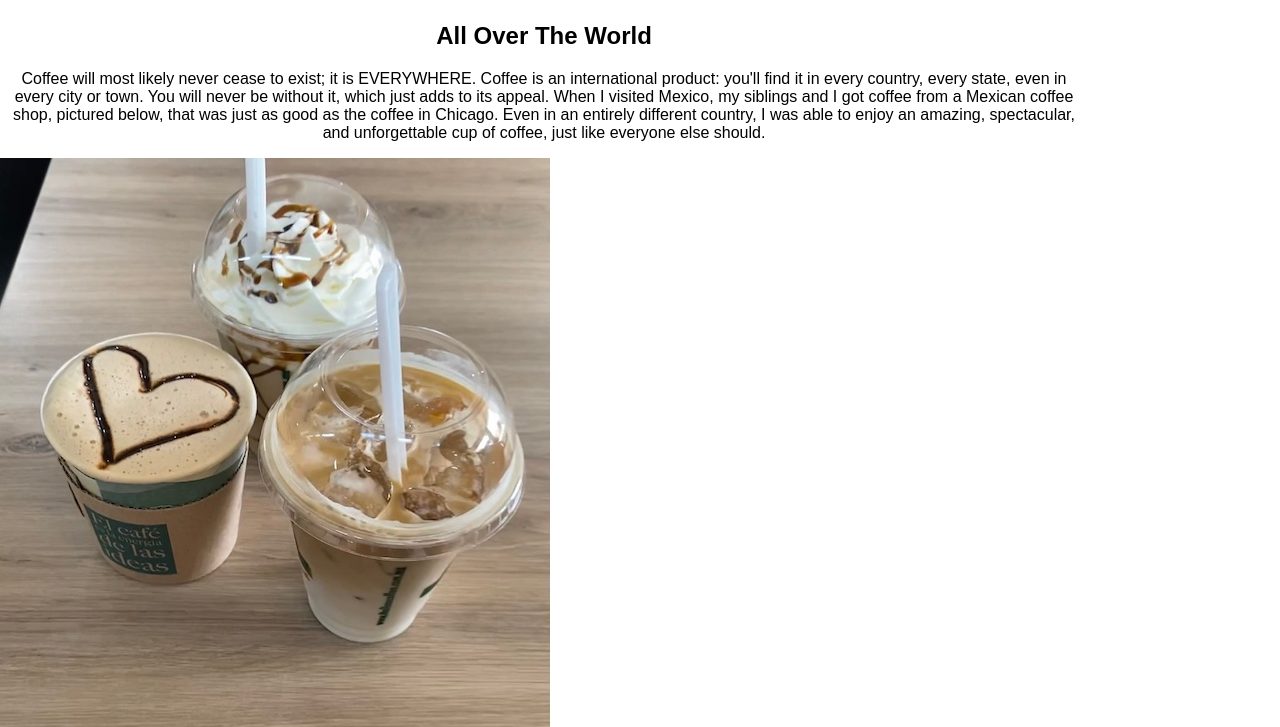
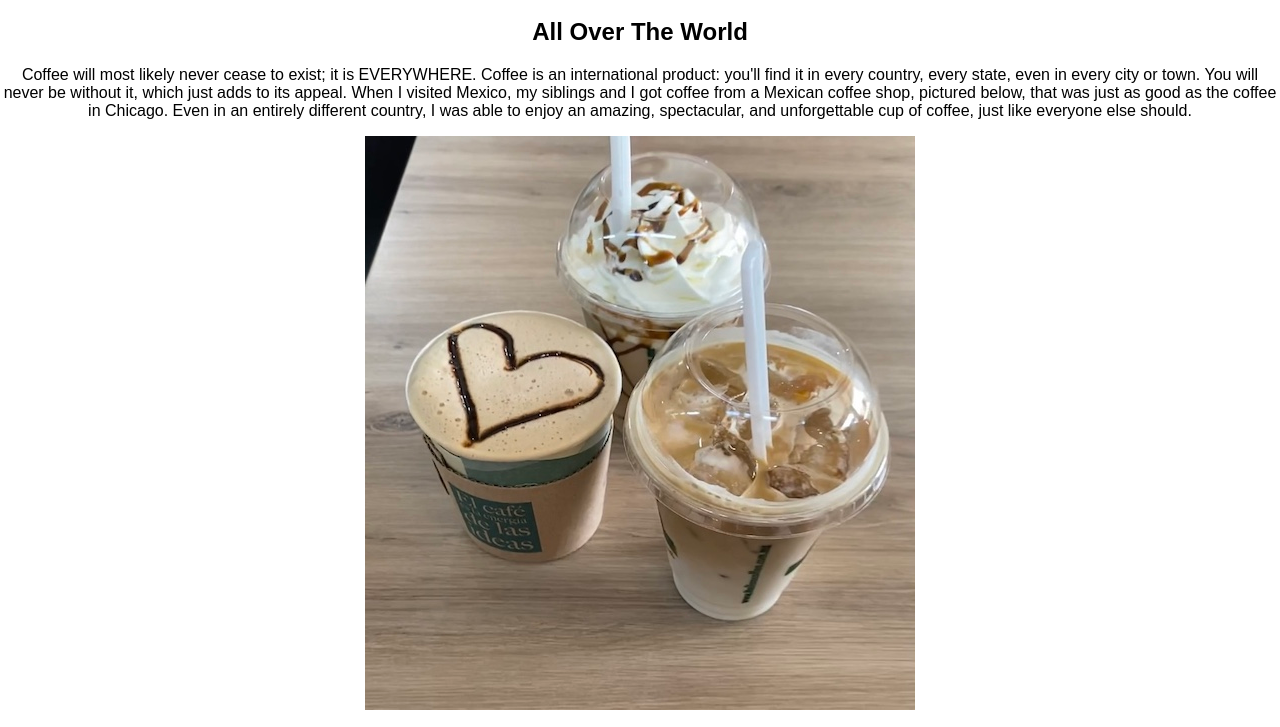
Before and after one commit to evelasco2/project-02, a plain HTML site: page page_3.html in a window 1280 px wide. Shown: the part 902-1629 px from the top of the page. Drawn offline with Linux system fonts and the light colour scheme.

Commit message:
added more centering css

```diff
--- a/css/style.css
+++ b/css/style.css
@@ -42,11 +42,19 @@
   background-color: white ;
 }
 
+.main p {
+  text-align: center;
+}
+
 .extras {
   float: left;
   width: 25%;
   margin: 0 5% 0 0;
   background-color: white;
+}
+
+.extras p {
+  text-align: center;
 }
 
 .footer {
@@ -55,8 +63,12 @@
 
 .one-col {
   float: left;
-  width: 85%;
+  width: 100%;
   margin: 0 5% 0 0;
+}
+
+.one-col p {
+  text-align: center;
 }
 
 .page2 {
@@ -68,11 +80,11 @@
 
 }
 
-h1, h2, p {
+h1, h2 {
   text-align: center;
 }
 
-.centered-picture {
+img {
   display: block;
   margin-left: auto;
   margin-right: auto;
```
